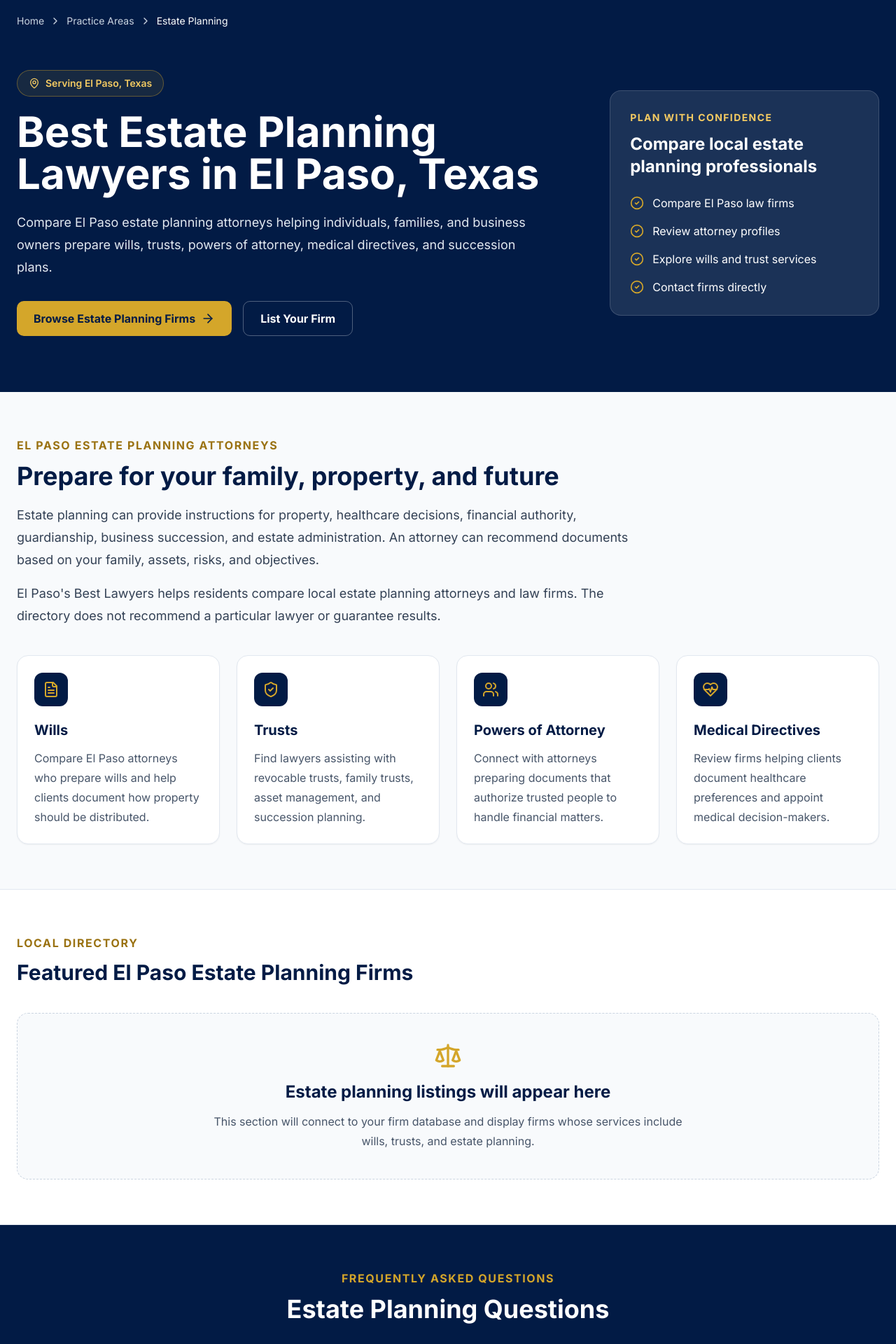
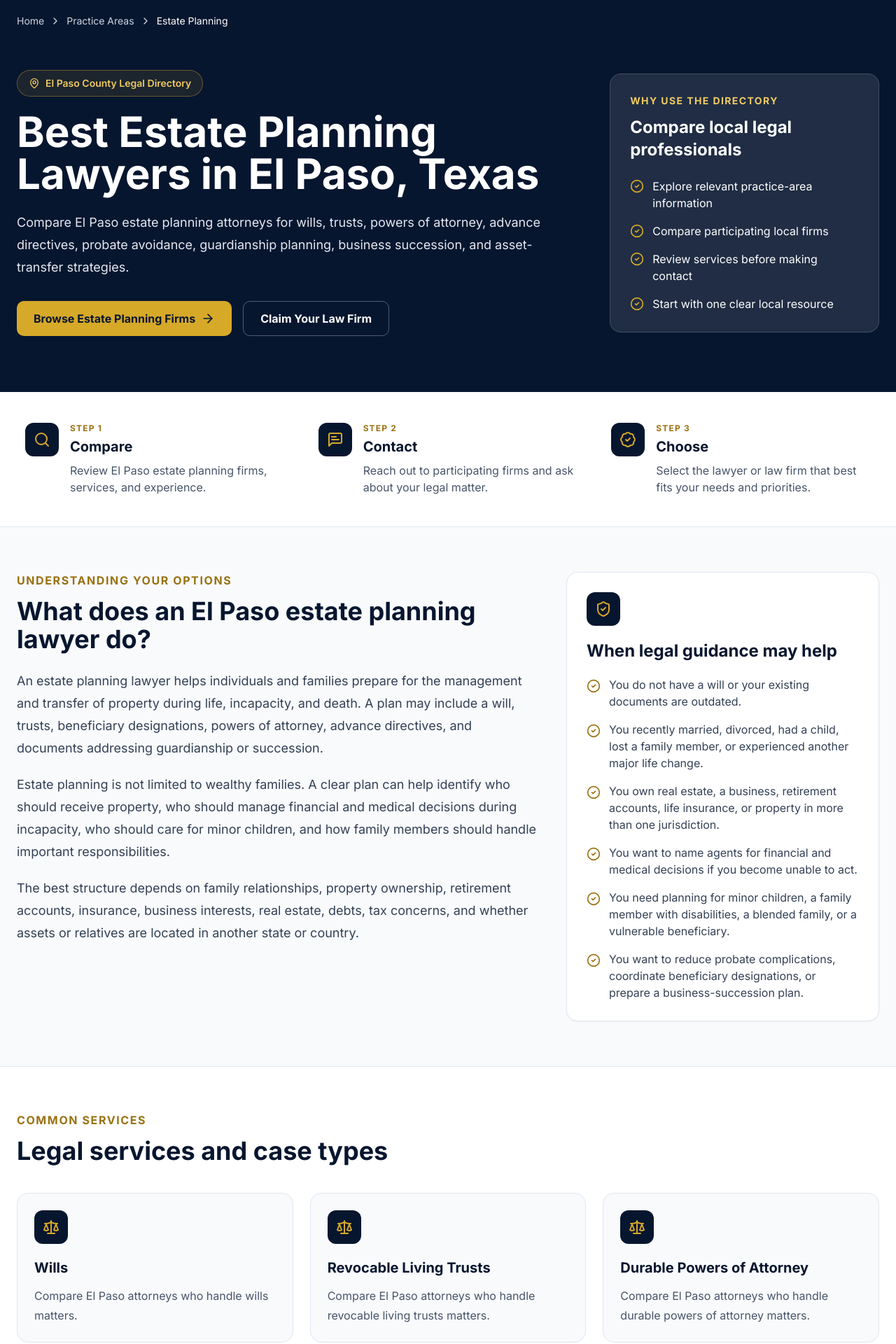
Before and after one commit to chapstucker-dotcom/best-ep-lawyers-, a React (Vite) app: page /el-paso-estate-planning-lawyers in a window 1280 px wide. Shown: the top 1920 px of the page at 70% size. Built offline with nearby package versions, Linux system fonts and the light colour scheme; no server answers; the database is empty.

Commit message:
Upgrade El Paso estate planning SEO page

```diff
--- a/src/pages/EstatePlanning.tsx
+++ b/src/pages/EstatePlanning.tsx
@@ -1,327 +1,105 @@
-import { useEffect } from "react";
-import { Link } from "react-router-dom";
-import {
-  ArrowRight,
-  CheckCircle2,
-  ChevronRight,
-  FileText,
-  HeartPulse,
-  MapPin,
-  Scale,
-  ShieldCheck,
-  Users,
-} from "lucide-react";
+import PracticeAreaTemplate from "../components/PracticeAreaTemplate";
+import type { PracticeAreaPageData } from "../data/practiceAreaPages";
 
-const services = [
+const estatePlanningPage: PracticeAreaPageData = {
+  path: "/el-paso-estate-planning-lawyers",
+  shortTitle: "Estate Planning",
+  title: "Best Estate Planning Lawyers in El Paso, Texas",
+  description:
+    "Compare El Paso estate planning attorneys handling wills, trusts, powers of attorney, advance directives, probate avoidance, guardianship planning, business succession, and asset-transfer strategies.",
+  metaDescription:
+    "Compare estate planning lawyers in El Paso for wills, trusts, powers of attorney, advance directives, probate avoidance, guardianship planning, and succession planning.",
+  heroText:
+    "Compare El Paso estate planning attorneys for wills, trusts, powers of attorney, advance directives, probate avoidance, guardianship planning, business succession, and asset-transfer strategies.",
+  topics: [
+    "Wills",
+    "Revocable Living Trusts",
+    "Durable Powers of Attorney",
+    "Medical Powers of Attorney",
+    "Advance Directives",
+    "Probate Avoidance",
+    "Guardianship Planning",
+    "Business Succession",
+    "Trust Administration",
+  ],
+  overview: [
+    "An estate planning lawyer helps individuals and families prepare for the management and transfer of property during life, incapacity, and death. A plan may include a will, trusts, beneficiary designations, powers of attorney, advance directives, and documents addressing guardianship or succession.",
+    "Estate planning is not limited to wealthy families. A clear plan can help identify who should receive property, who should manage financial and medical decisions during incapacity, who should care for minor children, and how family members should handle important responsibilities.",
+    "The best structure depends on family relationships, property ownership, retirement accounts, insurance, business interests, real estate, debts, tax concerns, and whether assets or relatives are located in another state or country.",
+  ],
+  whenToHire: [
+    "You do not have a will or your existing documents are outdated.",
+    "You recently married, divorced, had a child, lost a family member, or experienced another major life change.",
+    "You own real estate, a business, retirement accounts, life insurance, or property in more than one jurisdiction.",
+    "You want to name agents for financial and medical decisions if you become unable to act.",
+    "You need planning for minor children, a family member with disabilities, a blended family, or a vulnerable beneficiary.",
+    "You want to reduce probate complications, coordinate beneficiary designations, or prepare a business-succession plan.",
+  ],
+  localContent: [
+    "El Paso estate plans may involve Texas property law, community property, military benefits connected to Fort Bliss, family members living in Mexico or New Mexico, and real estate or financial accounts located in more than one jurisdiction.",
+    "Texas recognizes several planning tools, including wills, statutory durable powers of attorney, medical powers of attorney, advance directives, survivorship arrangements, beneficiary designations, and transfer-on-death deeds when legal requirements are satisfied.",
+    "An El Paso estate planning attorney can help coordinate these documents, identify conflicts between them, review signing requirements, and explain how the plan may affect probate, incapacity, family decision-making, and property transfers.",
+  ],
+  faqs: [
     {
-    title: "Wills",
-    description:
-      "Compare El Paso attorneys who prepare wills and help clients document how property should be distributed.",
-    icon: FileText,
+      question: "What documents are commonly included in a Texas estate plan?",
+      answer:
+        "A plan may include a will, statutory durable power of attorney, medical power of attorney, directive to physicians, HIPAA authorization, beneficiary designations, trusts, and property-transfer documents depending on the person's needs.",
     },
     {
-    title: "Trusts",
-    description:
-      "Find lawyers assisting with revocable trusts, family trusts, asset management, and succession planning.",
-    icon: ShieldCheck,
+      question: "Do I need a will if I do not own much property?",
+      answer:
+        "A will can still identify beneficiaries, name an executor, nominate guardians for minor children, and reduce uncertainty even when the estate is modest.",
     },
     {
-    title: "Powers of Attorney",
-    description:
-      "Connect with attorneys preparing documents that authorize trusted people to handle financial matters.",
-    icon: Users,
+      question: "What happens if I die without a will in Texas?",
+      answer:
+        "Texas intestacy law determines who inherits. The result may differ from what the person would have chosen, particularly in blended families or when children from prior relationships are involved.",
     },
     {
-    title: "Medical Directives",
-    description:
-      "Review firms helping clients document healthcare preferences and appoint medical decision-makers.",
-    icon: HeartPulse,
-  },
-];
-
-const faqs = [
-  {
-    question: "Do I need a will in Texas?",
+      question: "What is a revocable living trust?",
       answer:
-      "A will can identify beneficiaries, nominate an executor, address guardianship issues, and provide instructions for distributing property after death.",
+        "A revocable living trust is an arrangement in which a trustee manages property under written terms. It may help with management during incapacity and can avoid probate for assets properly transferred into the trust.",
     },
     {
-    question: "What is the difference between a will and a trust?",
+      question: "What does a durable power of attorney do?",
       answer:
-      "A will generally directs property through probate after death. A trust may hold and manage assets during life and after death, depending on its terms.",
+        "A statutory durable power of attorney can authorize an agent to handle specified financial and property matters. It does not authorize medical decision-making.",
     },
     {
-    question: "What documents are commonly included in an estate plan?",
+      question: "What does a medical power of attorney do?",
       answer:
-      "An estate plan may include a will, trust, financial power of attorney, medical power of attorney, directive to physicians, and beneficiary designations.",
+        "A medical power of attorney allows a named agent to make healthcare decisions when the person is no longer capable of making those decisions, subject to the document and Texas law.",
     },
     {
-    question: "How often should an estate plan be reviewed?",
+      question: "What is an advance directive?",
       answer:
-      "Documents should be reviewed after major family, financial, health, business, or legal changes and periodically to confirm they still reflect your wishes.",
+        "An advance directive communicates healthcare wishes for a future time when the person cannot make or express those decisions.",
     },
-];
+    {
+      question: "Can a transfer-on-death deed avoid probate?",
+      answer:
+        "A properly prepared and recorded transfer-on-death deed may transfer Texas real property to a named beneficiary at death without probate for that property, but it must satisfy statutory requirements and may not fit every situation.",
+    },
+    {
+      question: "How often should I update my estate plan?",
+      answer:
+        "Review the plan after major life, family, financial, health, or legal changes and periodically to confirm that agents, beneficiaries, property, and documents still reflect current wishes.",
+    },
+    {
+      question: "When should I contact an estate planning lawyer?",
+      answer:
+        "Consider contacting counsel before signing important documents or whenever family circumstances, assets, health, business ownership, or beneficiary goals become more complex.",
+    },
+  ],
+  relatedPages: [
+    { label: "Probate", path: "/el-paso-probate-lawyers" },
+    { label: "Real Estate", path: "/el-paso-real-estate-lawyers" },
+    { label: "Business Law", path: "/el-paso-business-lawyers" },
+    { label: "Family Law", path: "/el-paso-family-lawyers" },
+  ],
+};
 
 export default function EstatePlanning() {
-  useEffect(() => {
-    const previousTitle = document.title;
-
-    document.title =
-      "Best Estate Planning Lawyers in El Paso, TX | El Paso's Best Lawyers";
-
-    let descriptionTag =
-      document.querySelector<HTMLMetaElement>('meta[name="description"]');
-
-    if (!descriptionTag) {
-      descriptionTag = document.createElement("meta");
-      descriptionTag.name = "description";
-      document.head.appendChild(descriptionTag);
+  return <PracticeAreaTemplate page={estatePlanningPage} />;
 }
-
-    let canonicalTag =
-      document.querySelector<HTMLLinkElement>('link[rel="canonical"]');
-
-    if (!canonicalTag) {
-      canonicalTag = document.createElement("link");
-      canonicalTag.rel = "canonical";
-      document.head.appendChild(canonicalTag);
-    }
-
-    const previousDescription = descriptionTag.content;
-    const previousCanonical = canonicalTag.href;
-
-    descriptionTag.content =
-      "Compare estate planning lawyers in El Paso, Texas for wills, trusts, powers of attorney, medical directives, asset protection, and succession planning.";
-
-    canonicalTag.href =
-      "https://elpasosbestlawyers.com/el-paso-estate-planning-lawyers";
-
-    const schema = document.createElement("script");
-    schema.type = "application/ld+json";
-    schema.id = "estate-planning-page-schema";
-    schema.text = JSON.stringify({
-      "@context": "https://schema.org",
-      "@graph": [
-        {
-          "@type": "WebPage",
-          name:
-            "Best Estate Planning Lawyers in El Paso, TX | El Paso's Best Lawyers",
-          description: descriptionTag.content,
-          url: canonicalTag.href,
-        },
-        {
-          "@type": "FAQPage",
-          mainEntity: faqs.map((faq) => ({
-            "@type": "Question",
-            name: faq.question,
-            acceptedAnswer: {
-              "@type": "Answer",
-              text: faq.answer,
-            },
-          })),
-        },
-      ],
-    });
-
-    document.getElementById(schema.id)?.remove();
-    document.head.appendChild(schema);
-
-    return () => {
-      document.title = previousTitle;
-      descriptionTag.content = previousDescription;
-      canonicalTag.href = previousCanonical;
-      schema.remove();
-    };
-  }, []);
-
-  const scrollToFirms = () => {
-    document.getElementById("estate-planning-firms")?.scrollIntoView({
-      behavior: "smooth",
-      block: "start",
-    });
-  };
-
-  return (
-    <main className="min-h-screen bg-slate-50 text-slate-900">
-      <section className="bg-[#021B45] text-white">
-        <div className="mx-auto max-w-7xl px-6 py-5">
-          <nav
-            aria-label="Breadcrumb"
-            className="flex flex-wrap items-center gap-2 text-sm text-slate-300"
-          >
-            <Link to="/" className="hover:text-[#D4A62A]">
-              Home
-            </Link>
-
-            <ChevronRight className="h-4 w-4" />
-            <span>Practice Areas</span>
-            <ChevronRight className="h-4 w-4" />
-            <span className="text-white">Estate Planning</span>
-          </nav>
-        </div>
-
-        <div className="mx-auto grid max-w-7xl gap-12 px-6 pb-20 pt-10 lg:grid-cols-[1.35fr_0.65fr] lg:items-center">
-          <div>
-            <div className="mb-5 inline-flex items-center gap-2 rounded-full border border-[#D4A62A]/40 bg-[#D4A62A]/10 px-4 py-2 text-sm font-semibold text-[#F3CA62]">
-              <MapPin className="h-4 w-4" />
-              Serving El Paso, Texas
-            </div>
-
-            <h1 className="max-w-4xl text-4xl font-bold leading-tight sm:text-5xl lg:text-6xl">
-              Best Estate Planning Lawyers in El Paso, Texas
-            </h1>
-
-            <p className="mt-6 max-w-3xl text-lg leading-8 text-slate-200">
-              Compare El Paso estate planning attorneys helping individuals,
-              families, and business owners prepare wills, trusts, powers of
-              attorney, medical directives, and succession plans.
-            </p>
-
-            <div className="mt-8 flex flex-wrap gap-4">
-              <button
-                type="button"
-                onClick={scrollToFirms}
-                className="inline-flex items-center gap-2 rounded-lg bg-[#D4A62A] px-6 py-3 font-bold text-[#021B45]"
-              >
-                Browse Estate Planning Firms
-                <ArrowRight className="h-5 w-5" />
-              </button>
-
-              <Link
-                to="/#list-form"
-                className="inline-flex items-center rounded-lg border border-white/30 px-6 py-3 font-bold text-white hover:bg-white/10"
-              >
-                List Your Firm
-              </Link>
-            </div>
-          </div>
-
-          <aside className="rounded-2xl border border-white/15 bg-white/10 p-7">
-            <p className="text-sm font-bold uppercase tracking-widest text-[#F3CA62]">
-              Plan With Confidence
-            </p>
-
-            <h2 className="mt-3 text-2xl font-bold">
-              Compare local estate planning professionals
-            </h2>
-
-            <ul className="mt-6 space-y-4">
-              {[
-                "Compare El Paso law firms",
-                "Review attorney profiles",
-                "Explore wills and trust services",
-                "Contact firms directly",
-              ].map((item) => (
-                <li key={item} className="flex items-start gap-3">
-                  <CheckCircle2 className="mt-0.5 h-5 w-5 shrink-0 text-[#D4A62A]" />
-                  <span>{item}</span>
-                </li>
-              ))}
-            </ul>
-          </aside>
-        </div>
-      </section>
-
-      <section className="mx-auto max-w-7xl px-6 py-16">
-        <div className="max-w-4xl">
-          <p className="font-bold uppercase tracking-widest text-[#9A7212]">
-            El Paso Estate Planning Attorneys
-          </p>
-
-          <h2 className="mt-3 text-3xl font-bold text-[#021B45] sm:text-4xl">
-            Prepare for your family, property, and future
-          </h2>
-
-          <p className="mt-5 text-lg leading-8 text-slate-700">
-            Estate planning can provide instructions for property, healthcare
-            decisions, financial authority, guardianship, business succession,
-            and estate administration. An attorney can recommend documents
-            based on your family, assets, risks, and objectives.
-          </p>
-
-          <p className="mt-4 text-lg leading-8 text-slate-700">
-            El Paso&apos;s Best Lawyers helps residents compare local estate
-            planning attorneys and law firms. The directory does not recommend
-            a particular lawyer or guarantee results.
-          </p>
-        </div>
-
-        <div className="mt-10 grid gap-6 md:grid-cols-2 lg:grid-cols-4">
-          {services.map(({ title, description, icon: Icon }) => (
-            <article
-              key={title}
-              className="rounded-2xl border border-slate-200 bg-white p-6 shadow-sm"
-            >
-              <div className="flex h-12 w-12 items-center justify-center rounded-xl bg-[#021B45] text-[#D4A62A]">
-                <Icon className="h-6 w-6" />
-              </div>
-
-              <h3 className="mt-5 text-xl font-bold text-[#021B45]">
-                {title}
-              </h3>
-
-              <p className="mt-3 leading-7 text-slate-600">{description}</p>
-            </article>
-          ))}
-        </div>
-      </section>
-
-      <section
-        id="estate-planning-firms"
-        className="scroll-mt-24 border-y border-slate-200 bg-white"
-      >
-        <div className="mx-auto max-w-7xl px-6 py-16">
-          <p className="font-bold uppercase tracking-widest text-[#9A7212]">
-            Local Directory
-          </p>
-
-          <h2 className="mt-3 text-3xl font-bold text-[#021B45]">
-            Featured El Paso Estate Planning Firms
-          </h2>
-
-          <div className="mt-10 rounded-2xl border border-dashed border-slate-300 bg-slate-50 p-10 text-center">
-            <Scale className="mx-auto h-10 w-10 text-[#D4A62A]" />
-
-            <h3 className="mt-4 text-2xl font-bold text-[#021B45]">
-              Estate planning listings will appear here
-            </h3>
-
-            <p className="mx-auto mt-3 max-w-2xl leading-7 text-slate-600">
-              This section will connect to your firm database and display firms
-              whose services include wills, trusts, and estate planning.
-            </p>
-          </div>
-        </div>
-      </section>
-
-      <section className="bg-[#021B45] text-white">
-        <div className="mx-auto max-w-5xl px-6 py-16">
-          <div className="text-center">
-            <p className="font-bold uppercase tracking-widest text-[#D4A62A]">
-              Frequently Asked Questions
-            </p>
-
-            <h2 className="mt-3 text-3xl font-bold sm:text-4xl">
-              Estate Planning Questions
-            </h2>
-          </div>
-
-          <div className="mt-10 space-y-4">
-            {faqs.map((faq) => (
-              <details
-                key={faq.question}
-                className="rounded-xl border border-white/15 bg-white/10 p-6"
-              >
-                <summary className="cursor-pointer text-lg font-bold">
-                  {faq.question}
-                </summary>
-
-                <p className="mt-4 leading-7 text-slate-200">{faq.answer}</p>
-              </details>
-            ))}
-          </div>
-        </div>
-      </section>
-    </main>
-  );
-}
```
Lines whose indentation alone changed are shown as unchanged.
